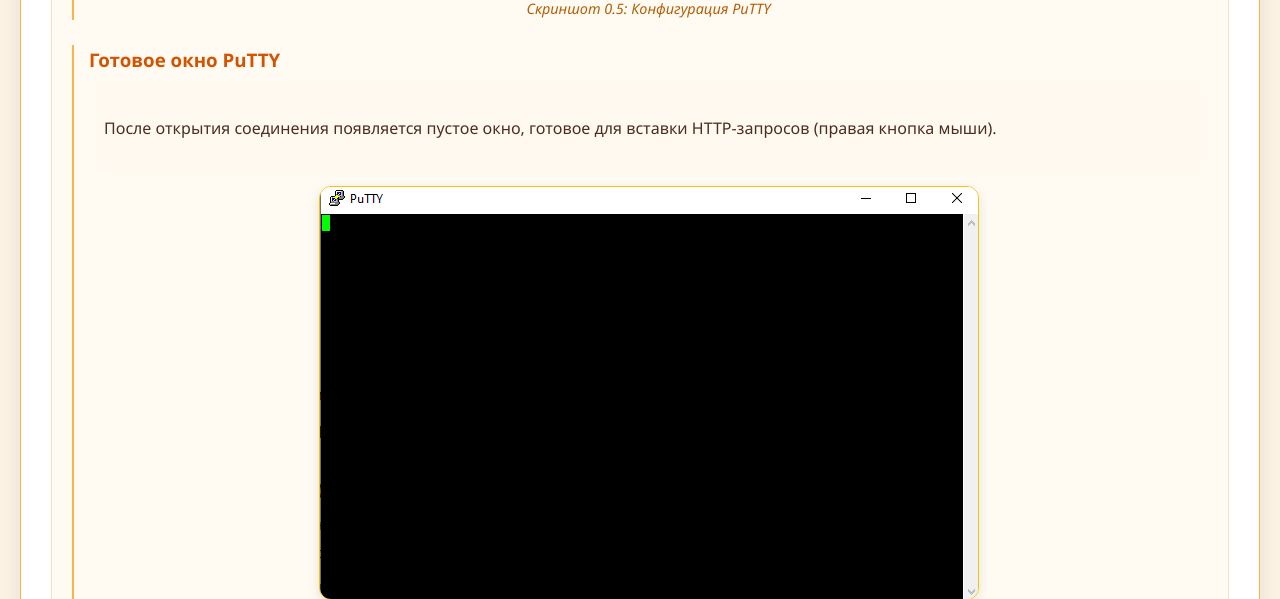
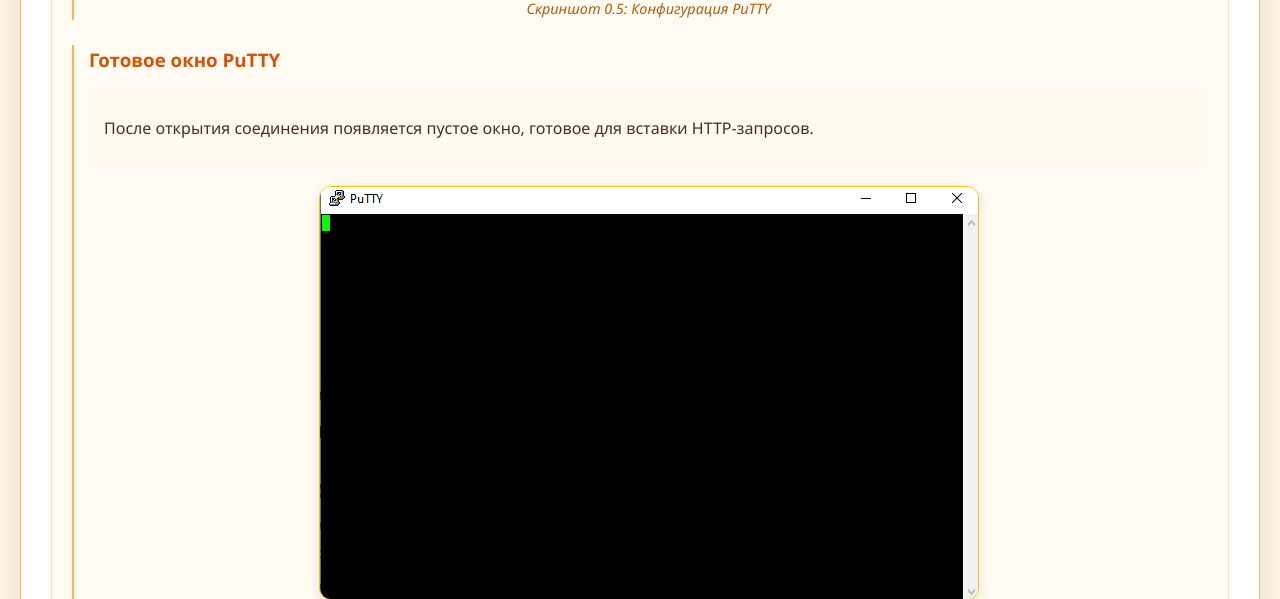
Before and after one commit to MinhThuTanya/web-hw2, a PHP site: page /index.html in a window 1280 px wide. Shown: the part 3474-4073 px from the top of the page. Run offline with PHP 8.4, Linux system fonts and the light colour scheme.

Commit message:
last update index.html

```diff
--- a/index.html
+++ b/index.html
@@ -86,7 +86,7 @@ cp -r ~/web-hw2/* ~/www/hw2/</pre>
         <div class="subtask">
             <h3>Готовое окно PuTTY</h3>
             <div class="description">
-                <p>После открытия соединения появляется пустое окно, готовое для вставки HTTP-запросов (правая кнопка мыши).</p>
+                <p>После открытия соединения появляется пустое окно, готовое для вставки HTTP-запросов.</p>
             </div>
             <div class="screenshot">
                 <img src="0.6.png" alt="Пустое окно PuTTY">
--- a/style.css
+++ b/style.css
@@ -1,8 +1,8 @@
-/* style.css – оранжевая цветовая гамма */
+
 body {
     font-family: 'Segoe UI', Tahoma, Geneva, Verdana, sans-serif;
     line-height: 1.6;
-    background-color: #fff5e6;  /* светло-оранжевый фон */
+    background-color: #fff5e6;
     color: #4a2e1f;
     margin: 0;
     padding: 20px;
```
